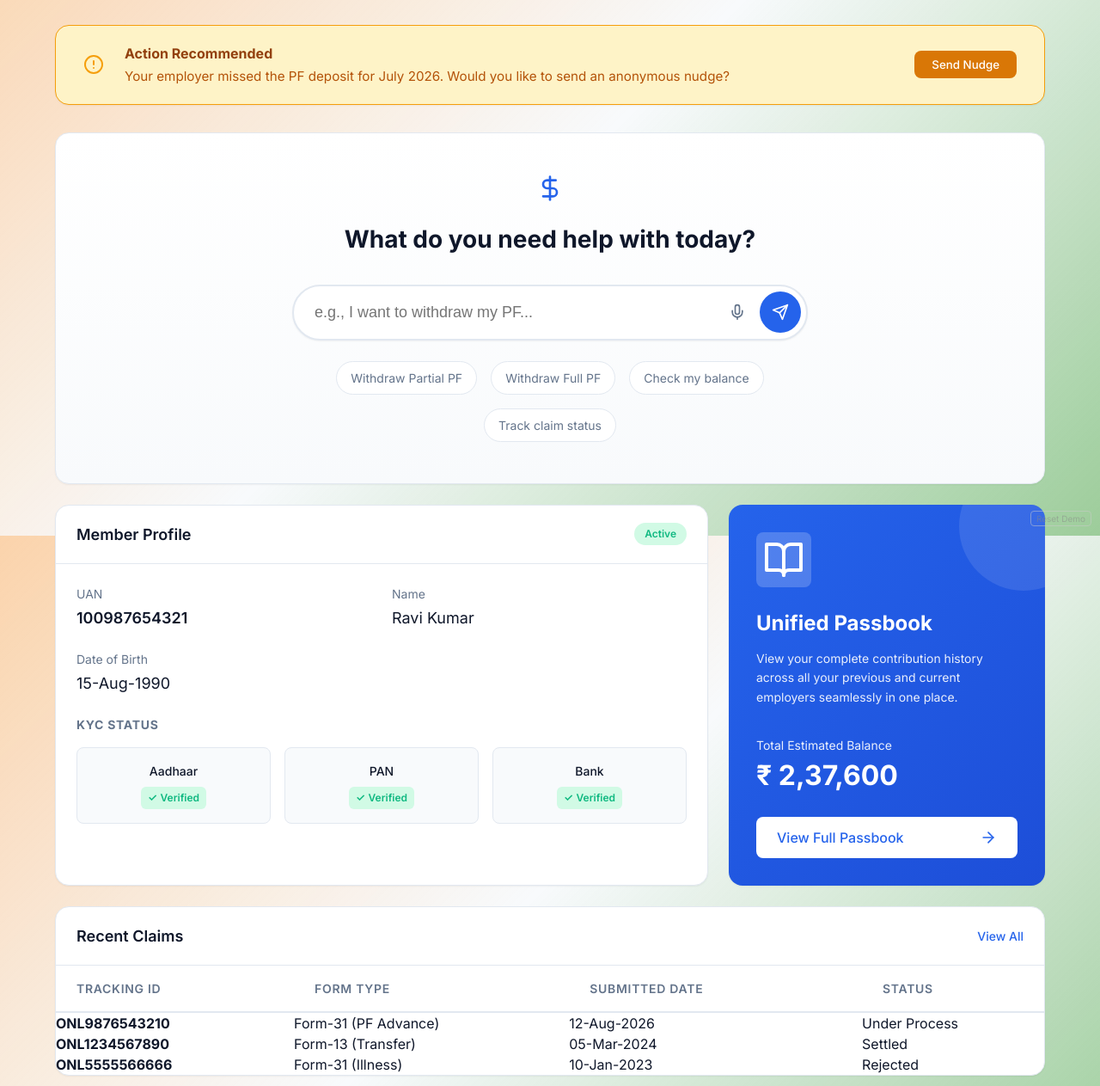
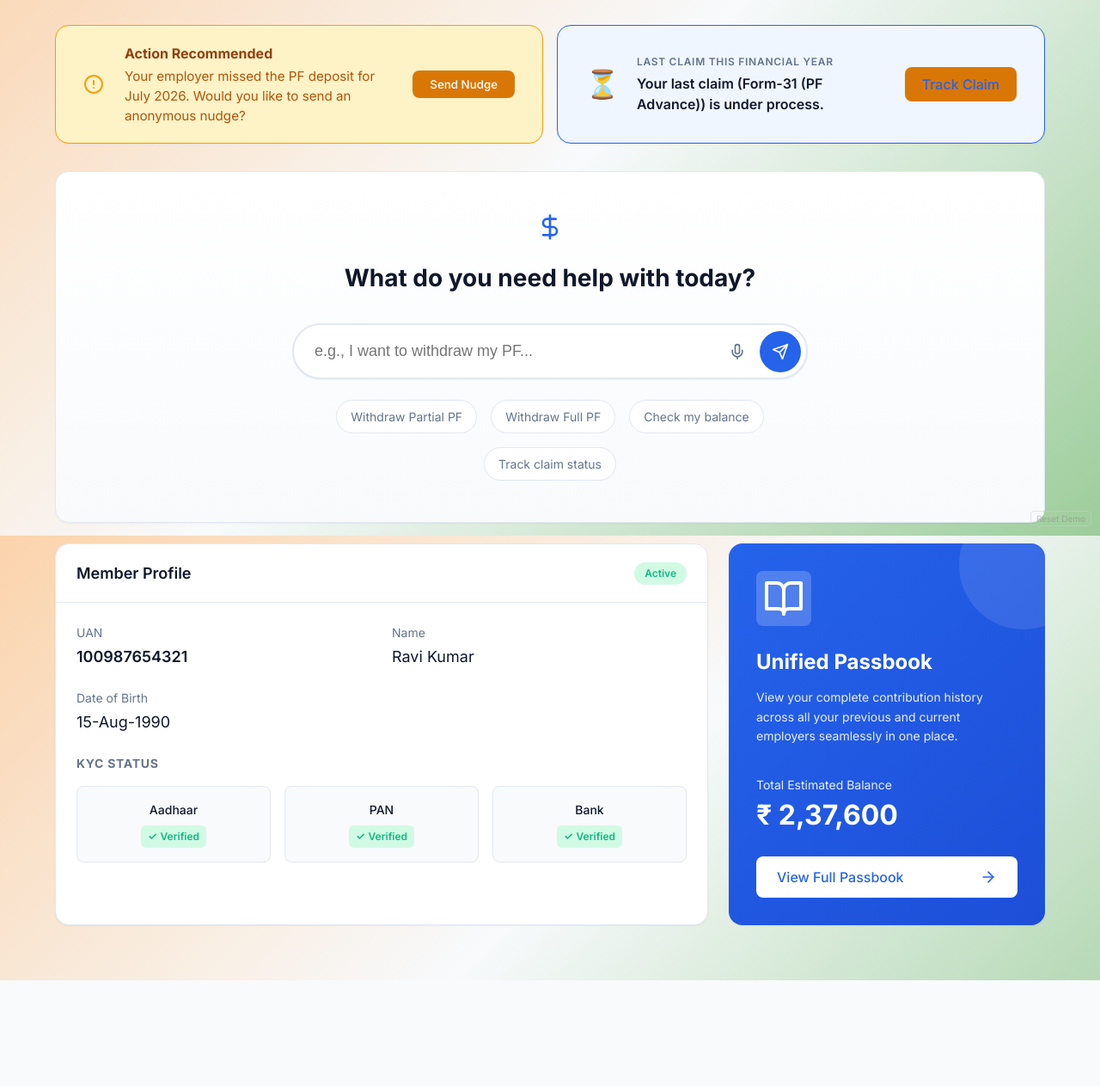
Before and after one commit to mrujoshi/unified-mem-epfindia, an Astro site: page /dashboard in a window 1280 px wide. Shown: the part 177-1440 px from the top of the page at 86% size. After the commit the page ends 1317 px from the top, so only its background shows below. Built offline with nearby package versions, Linux system fonts and the light colour scheme; Astro itself is replaced by a stand-in of ours.

Commit message:
feat: replace claims table with last claim banner, side-by-side with nudge card

```diff
--- a/src/pages/dashboard.astro
+++ b/src/pages/dashboard.astro
@@ -13,6 +13,8 @@ import { mockUser } from '../data/mockData';
       <p class="text-muted">Last successful login: Today at 10:45 AM</p>
     </div>
 
+    <!-- Alerts Row: Nudge + Last Claim Status -->
+    <div class="alerts-row">
       <!-- Smart Notification Alert -->
       <div class="smart-alert">
         <div class="alert-icon">
@@ -23,6 +25,17 @@ import { mockUser } from '../data/mockData';
           <p>Your employer missed the PF deposit for July 2026. Would you like to send an anonymous nudge?</p>
         </div>
         <button class="btn btn-primary alert-btn">Send Nudge</button>
+      </div>
+
+      <!-- Last Claim Status Banner -->
+      <div class="last-claim-banner" id="last-claim-banner" style="display: none;">
+        <div class="claim-banner-icon" id="claim-banner-icon"></div>
+        <div class="claim-banner-text">
+          <span class="claim-banner-label">Last Claim This Financial Year</span>
+          <p id="claim-banner-message" class="claim-banner-message"></p>
+        </div>
+        <a href="/track-claim" class="btn btn-outline alert-btn" style="white-space: nowrap;">Track Claim</a>
+      </div>
     </div>
 
     <div class="dashboard-grid">
@@ -125,29 +138,6 @@ import { mockUser } from '../data/mockData';
           </a>
         </div>
       </section>
-
-      <!-- Recent Claims Card -->
-      <section class="card claims-card" style="grid-column: span 12;">
-        <div class="card-header">
-          <h3>Recent Claims</h3>
-          <a href="/track-claim" style="color: var(--primary); font-size: 0.875rem; font-weight: 500;">View All</a>
-        </div>
-        <div class="table-responsive">
-          <table class="claim-table">
-            <thead>
-              <tr>
-                <th>Tracking ID</th>
-                <th>Form Type</th>
-                <th>Submitted Date</th>
-                <th>Status</th>
-              </tr>
-            </thead>
-            <tbody id="dashboard-claims-body">
-              <!-- Populated via JS -->
-            </tbody>
-          </table>
-        </div>
-      </section>
     </div>
   </main>
 </Layout>
@@ -169,20 +159,37 @@ import { mockUser } from '../data/mockData';
       balanceEl.textContent = `₹ ${totalBalance.toLocaleString('en-IN')}`;
     }
 
-    // Recent Claims
-    const claimsBody = document.getElementById('dashboard-claims-body');
-    if (claimsBody) {
-      claimsBody.innerHTML = currentUser.claims.slice(0, 3).map(claim => {
-        const statusClass = claim.status.toLowerCase().replace(' ', '-');
-        return `
-          <tr>
-            <td><strong>${claim.trackingId}</strong></td>
-            <td>${claim.formType}</td>
-            <td>${claim.submittedDate}</td>
-            <td><span class="status-badge status-${statusClass}">${claim.status}</span></td>
-          </tr>
-        `;
-      }).join('');
+    // Last Claim This Financial Year Banner
+    const currentFYStart = new Date().getMonth() >= 3 ?
+      new Date(new Date().getFullYear(), 3, 1) :
+      new Date(new Date().getFullYear() - 1, 3, 1);
+
+    const lastFYClaim = currentUser.claims.find(claim => {
+      // Parse date like "12-Aug-2026" or "27-08-2026"
+      const parts = claim.submittedDate.split('-');
+      let claimDate;
+      if (parts.length === 3) {
+        // Try DD-MMM-YYYY format
+        claimDate = new Date(claim.submittedDate);
+        if (isNaN(claimDate)) {
+          // Try DD-MM-YYYY
+          claimDate = new Date(`${parts[2]}-${parts[1]}-${parts[0]}`);
+        }
+      }
+      return claimDate >= currentFYStart;
+    });
+
+    const banner = document.getElementById('last-claim-banner');
+    const bannerMsg = document.getElementById('claim-banner-message');
+    const bannerIcon = document.getElementById('claim-banner-icon');
+
+    if (lastFYClaim && banner && bannerMsg) {
+      const statusEmoji = lastFYClaim.status === 'Settled' ? '✅' : (lastFYClaim.status === 'Rejected' ? '❌' : '⏳');
+      const statusVerb = lastFYClaim.status === 'Settled' ? 'has been settled' : (lastFYClaim.status === 'Rejected' ? 'was rejected' : 'is under process');
+      bannerIcon.textContent = statusEmoji;
+      bannerMsg.textContent = `Your last claim (${lastFYClaim.formType}) ${statusVerb}.`;
+      banner.classList.add(`banner-${lastFYClaim.status.toLowerCase().replace(' ', '-')}`);
+      banner.style.display = 'flex';
     }
 
     const aiInput = document.getElementById('ai-input-field');
@@ -507,6 +514,14 @@ import { mockUser } from '../data/mockData';
     grid-column: span 12;
   }
 
+  /* Alerts Row: Nudge + Last Claim Status */
+  .alerts-row {
+    display: grid;
+    grid-template-columns: 1fr 1fr;
+    gap: 1rem;
+    margin-bottom: 2rem;
+  }
+
   /* Smart Alert Styles */
   .smart-alert {
     display: flex;
@@ -516,8 +531,62 @@ import { mockUser } from '../data/mockData';
     border: 1px solid var(--warning);
     border-radius: var(--radius-lg);
     padding: 1.25rem 2rem;
-    margin-bottom: 2rem;
     box-shadow: var(--shadow-sm);
+  }
+
+  /* Last Claim Banner */
+  .last-claim-banner {
+    display: flex;
+    align-items: center;
+    gap: 1.25rem;
+    border-radius: var(--radius-lg);
+    padding: 1.25rem 2rem;
+    box-shadow: var(--shadow-sm);
+    border: 1px solid var(--border);
+    background: var(--surface);
+  }
+
+  .last-claim-banner.banner-settled {
+    background: var(--success-bg);
+    border-color: var(--success);
+  }
+
+  .last-claim-banner.banner-under-process {
+    background: #eff6ff;
+    border-color: var(--primary);
+  }
+
+  .last-claim-banner.banner-rejected {
+    background: var(--danger-bg);
+    border-color: var(--danger);
+  }
+
+  .claim-banner-icon {
+    font-size: 2rem;
+    flex-shrink: 0;
+    line-height: 1;
+  }
+
+  .claim-banner-text {
+    flex: 1;
+    display: flex;
+    flex-direction: column;
+    gap: 0.25rem;
+  }
+
+  .claim-banner-label {
+    font-size: 0.75rem;
+    font-weight: 600;
+    text-transform: uppercase;
+    letter-spacing: 0.06em;
+    color: var(--text-muted);
+  }
+
+  .claim-banner-message {
+    font-size: 1rem;
+    font-weight: 600;
+    color: var(--text-main);
+    margin: 0;
   }
 
   .alert-icon {
```
Lines whose indentation alone changed are shown as unchanged.
